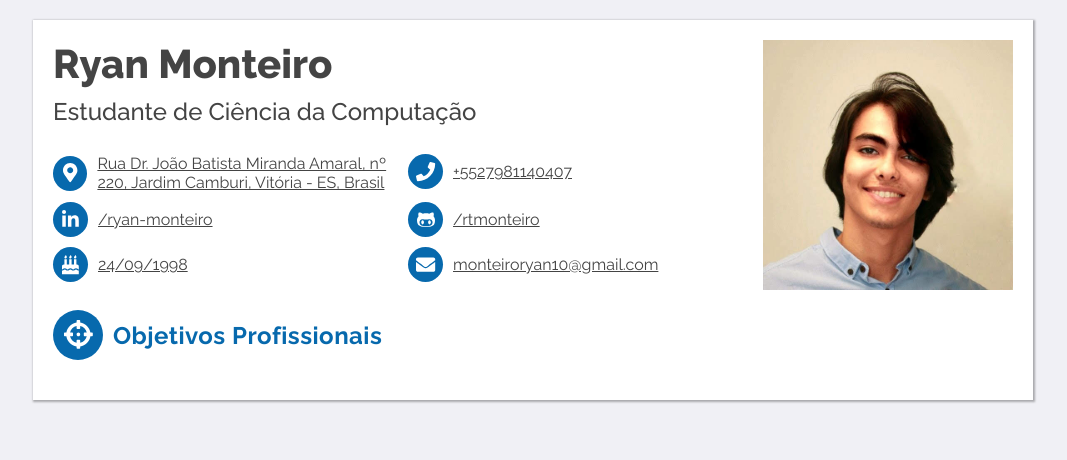
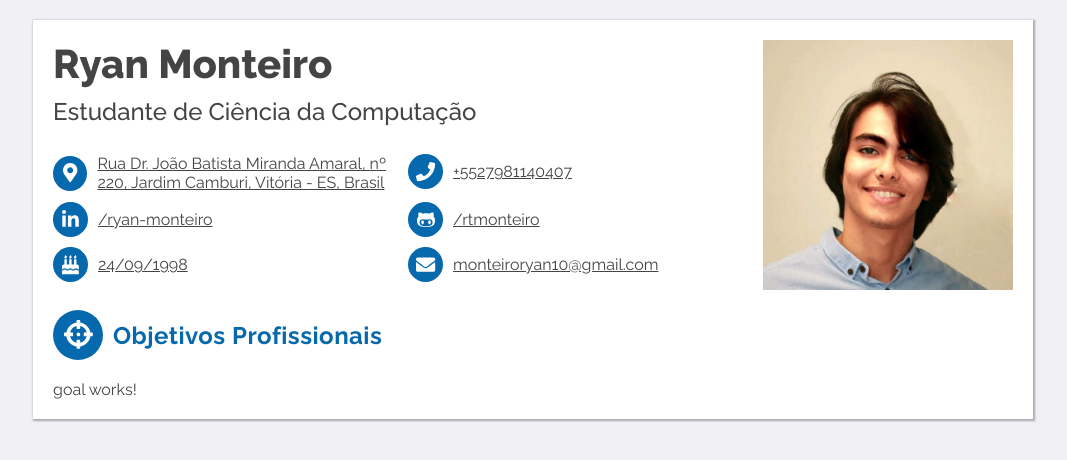
Before and after one commit to rtmonteiro/my-curriculum, an Angular app: page / in a window 1280 px wide. Shown: the top 460 px of the page, without its empty margins (107-1174 px from the left). Built offline with nearby package versions, Linux system fonts and the light colour scheme.

Commit message:
starting the goal component

```diff
--- a/src/app/app.component.html
+++ b/src/app/app.component.html
@@ -2,4 +2,5 @@
   <app-info></app-info>
   <!-- <hr> -->
   <app-section></app-section>
+  <app-goal></app-goal>
 </div>
--- a/src/app/app.module.ts
+++ b/src/app/app.module.ts
@@ -7,13 +7,15 @@ import { FontAwesomeModule } from '@fortawesome/angular-fontawesome';
 import { InfoComponent } from './info/info.component';
 import { InfoDataComponent } from './info/info-data/info-data.component';
 import { SectionComponent } from './section/section.component';
+import { GoalComponent } from './goal/goal.component';
 
 @NgModule({
   declarations: [
     AppComponent,
     InfoComponent,
     InfoDataComponent,
-    SectionComponent
+    SectionComponent,
+    GoalComponent
   ],
   imports: [
     BrowserModule,
--- /dev/null
+++ b/src/app/goal/goal.component.html
@@ -0,0 +1 @@
+<p>goal works!</p>
--- /dev/null
+++ b/src/app/goal/goal.component.ts
@@ -0,0 +1,15 @@
+import { Component, OnInit } from '@angular/core';
+
+@Component({
+  selector: 'app-goal',
+  templateUrl: './goal.component.html',
+  styleUrls: ['./goal.component.scss']
+})
+export class GoalComponent implements OnInit {
+
+  constructor() { }
+
+  ngOnInit(): void {
+  }
+
+}
```
Also changed, not shown: src/app/goal/goal.component.scss (added).
